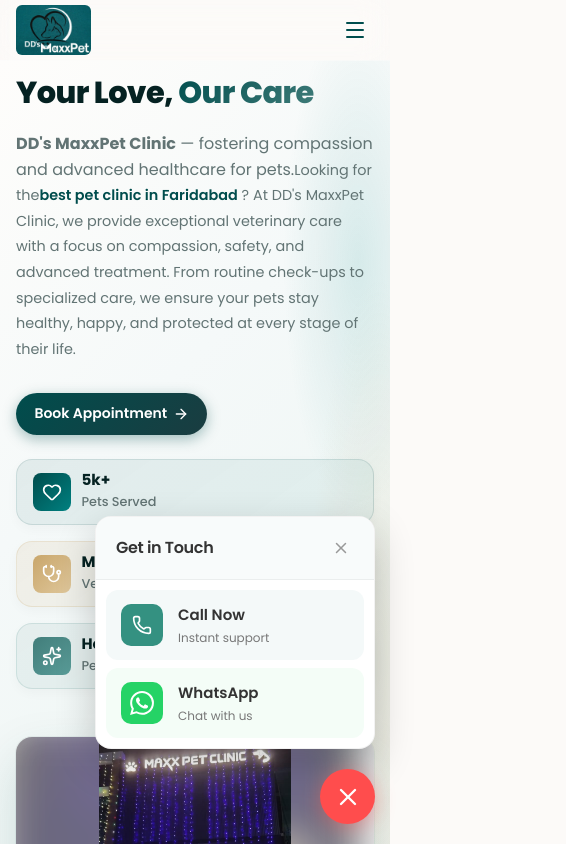
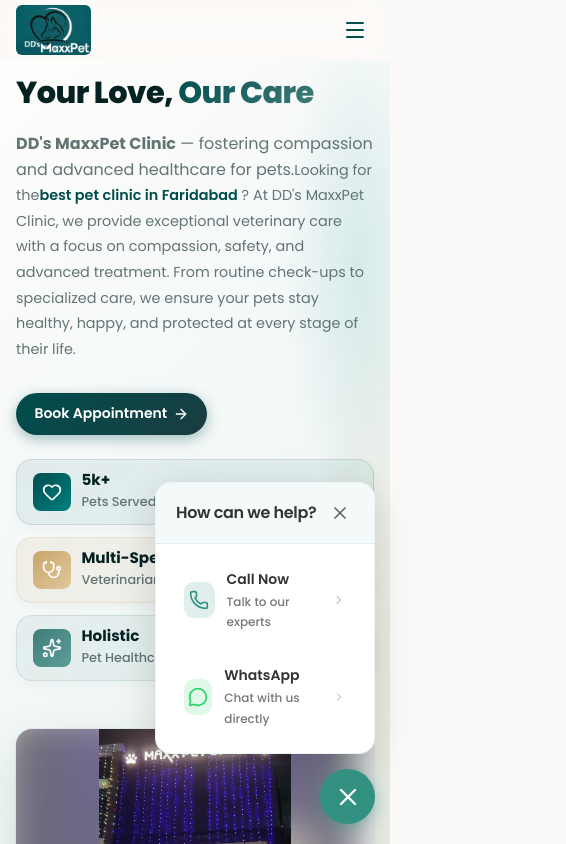
Before and after one commit to Anurag09199e/AjaySood, a React (Vite) app: page / in a window 390 px wide. Both pictures are taken after a click on the button 347 px from the left and 796 px from the top of the page. Shown: the top 844 px of the page, 566 px wide, since content can reach past the window. Built offline with nearby package versions, Linux system fonts and the light colour scheme; a web font is replaced by a local one.

Commit message:
dev update

```diff
--- a/src/App.css
+++ b/src/App.css
@@ -638,37 +638,44 @@ main {
     max-height: none;
     padding-top: 0;
     padding-bottom: 2.5rem;
+    overflow-x: hidden;
   }
 
   .hero-inner {
     grid-template-columns: 1fr;
     gap: 1.5rem;
-    padding: 1.5rem 1.25rem;
+    padding: 1.5rem 1rem;
+    width: 100%;
+    max-width: 100%;
   }
 
   .hero-content-col {
     order: 1;
     padding-right: 0;
+    width: 100%;
   }
 
   .hero-visual-col {
     order: 2;
     min-height: auto;
     max-height: none;
+    width: 100%;
   }
 
   .hero-img-wrap {
     max-height: none;
+    width: 100%;
   }
 
   .hero-features {
-    gap: 1rem;
+    gap: 0.75rem;
     margin-top: 1.5rem;
+    width: 100%;
   }
 
   .hero-feature-card {
-    flex: 1 1 calc(50% - 0.5rem);
-    min-width: 140px;
+    flex: 1 1 calc(50% - 0.375rem);
+    min-width: 120px;
   }
 }
 
@@ -870,15 +877,19 @@ main {
 
 @media (max-width: 600px) {
   .hero-stats {
-    gap: 1.25rem;
+    gap: 1rem;
+    flex-wrap: wrap;
+    justify-content: flex-start;
   }
 
   .hero-title {
-    font-size: 2.2rem;
+    font-size: 1.8rem;
+    word-break: break-word;
   }
 
   .hero-cards-row {
     grid-template-columns: 1fr;
+    width: 100%;
   }
 }
 
--- a/src/components/ContactFloatingButton.css
+++ b/src/components/ContactFloatingButton.css
@@ -1,7 +1,14 @@
-.contact-floating-container {
+:root {
+  --contact-primary: #349181;
+  --contact-white: #ffffff;
+  --contact-shadow: 0 4px 15px rgba(52, 145, 129, 0.4);
+  --contact-transition: all 0.3s cubic-bezier(0.175, 0.885, 0.32, 1.275);
+}
+
+.contact-floating-wrapper {
   position: fixed;
-  bottom: 20px;
-  right: 15px;
+  bottom: 30px;
+  right: 30px;
   z-index: 9999;
   display: flex;
   flex-direction: column;
@@ -12,135 +19,123 @@
 /* Tooltip */
 .contact-tooltip {
   position: absolute;
-  right: calc(100% + 15px);
-  bottom: 12px;
-  background: rgba(0, 0, 0, 0.8);
+  right: 70px;
+  top: 50%;
+  transform: translateY(-50%) translateX(10px);
+  background: #333;
   color: white;
   padding: 6px 12px;
   border-radius: 6px;
-  font-size: 13px;
-  font-weight: 500;
+  font-size: 14px;
   white-space: nowrap;
+  opacity: 0;
+  visibility: hidden;
+  transition: all 0.2s ease;
   pointer-events: none;
-  animation: fadeIn 0.2s ease-out;
-  box-shadow: 0 4px 10px rgba(0, 0, 0, 0.2);
+  box-shadow: 0 2px 10px rgba(0, 0, 0, 0.2);
 }
 
 .contact-tooltip::after {
   content: '';
   position: absolute;
-  right: -5px;
+  right: -6px;
   top: 50%;
   transform: translateY(-50%);
-  border-width: 5px 0 5px 5px;
+  border-width: 6px 0 6px 6px;
   border-style: solid;
-  border-color: transparent transparent transparent rgba(0, 0, 0, 0.8);
+  border-color: transparent transparent transparent #333;
 }
 
-/* Main FAB */
-.contact-main-fab {
-  width: 55px;
-  height: 55px;
+.contact-main-button:hover + .contact-tooltip {
+  opacity: 1;
+  visibility: visible;
+  transform: translateY(-50%) translateX(0);
+}
+
+/* Main Button */
+.contact-main-button {
+  width: 65px;
+  height: 65px;
   border-radius: 50%;
-  background-color: #349181;
-  color: white;
+  background-color: var(--contact-primary);
+  color: var(--contact-white);
   display: flex;
   align-items: center;
   justify-content: center;
   border: none;
   cursor: pointer;
-  box-shadow: 0 4px 20px rgba(52, 145, 129, 0.4);
+  box-shadow: var(--contact-shadow);
   position: relative;
-  transition: all 0.3s cubic-bezier(0.175, 0.885, 0.32, 1.275);
-  overflow: visible;
-  outline: none;
+  transition: var(--contact-transition);
+  z-index: 2;
+  padding: 0;
 }
 
-.contact-main-fab:hover {
-  transform: scale(1.1);
+.contact-main-button:hover {
+  transform: scale(1.05);
   filter: brightness(1.1);
 }
 
-.contact-main-fab:active {
+.contact-main-button:active {
   transform: scale(0.95);
 }
 
-.contact-main-fab.active {
-  background-color: #ff4d4d;
-  box-shadow: 0 4px 20px rgba(255, 77, 77, 0.4);
-}
-
-.fab-icon-container {
-  display: flex;
-  align-items: center;
-  justify-content: center;
-  z-index: 2;
-  transition: transform 0.3s ease;
-}
-
-.contact-main-fab.active .fab-icon-container {
-  transform: rotate(90deg);
-}
-
-/* Ripple Animation */
-.fab-ripple {
+/* Ripple effect */
+.contact-ripple {
   position: absolute;
   top: 0;
   left: 0;
   right: 0;
   bottom: 0;
   border-radius: 50%;
-  background-color: #349181;
-  opacity: 0.5;
+  background-color: var(--contact-primary);
+  opacity: 0.6;
   z-index: -1;
-  animation: pulse-ripple 2s infinite;
+  animation: contact-pulse 2s infinite;
 }
 
-.contact-main-fab.active .fab-ripple {
-  display: none;
-}
-
-@keyframes pulse-ripple {
+@keyframes contact-pulse {
   0% {
     transform: scale(1);
-    opacity: 0.5;
+    opacity: 0.6;
   }
   100% {
-    transform: scale(1.8);
+    transform: scale(1.6);
     opacity: 0;
   }
 }
 
-/* Popup Card */
+/* Popup Menu */
 .contact-popup-card {
   position: absolute;
-  bottom: calc(100% + 20px);
+  bottom: 80px;
   right: 0;
-  width: 280px;
   background: white;
   border-radius: 16px;
-  box-shadow: 0 15px 40px rgba(0, 0, 0, 0.2);
+  width: 240px;
+  box-shadow: 0 10px 40px rgba(0, 0, 0, 0.15);
+  overflow: hidden;
   opacity: 0;
+  visibility: hidden;
   transform: translateY(20px) scale(0.9);
-  pointer-events: none;
-  transition: all 0.4s cubic-bezier(0.175, 0.885, 0.32, 1.275);
-  overflow: hidden;
-  border: 1px solid rgba(0, 0, 0, 0.05);
+  transition: var(--contact-transition);
+  border: 1px solid rgba(52, 145, 129, 0.1);
+  z-index: 1;
 }
 
-.contact-popup-card.active {
+.contact-popup-card.open {
   opacity: 1;
+  visibility: visible;
   transform: translateY(0) scale(1);
-  pointer-events: all;
 }
 
 .contact-popup-header {
-  padding: 18px 20px;
-  background: #f8fbfb;
   display: flex;
   justify-content: space-between;
   align-items: center;
-  border-bottom: 1px solid rgba(0, 0, 0, 0.05);
+  padding: 16px 20px;
+  background: rgba(52, 145, 129, 0.05);
+  border-bottom: 1px solid rgba(52, 145, 129, 0.1);
 }
 
 .contact-popup-header h3 {
@@ -150,122 +145,109 @@
   color: #333;
 }
 
-.close-popup-btn {
+.contact-close-btn {
   background: transparent;
   border: none;
-  color: #999;
   cursor: pointer;
+  color: #666;
+  display: flex;
   padding: 4px;
-  display: flex;
-  align-items: center;
-  justify-content: center;
-  border-radius: 4px;
-  transition: all 0.2s ease;
+  border-radius: 50%;
+  transition: background 0.2s;
 }
 
-.close-popup-btn:hover {
+.contact-close-btn:hover {
   background: rgba(0, 0, 0, 0.05);
   color: #333;
 }
 
-.contact-popup-body {
-  padding: 10px;
+.contact-options-list {
+  padding: 12px;
   display: flex;
   flex-direction: column;
   gap: 8px;
 }
 
-.contact-card-option {
+.contact-option-item {
   display: flex;
   align-items: center;
-  gap: 15px;
-  padding: 12px 15px;
+  gap: 12px;
+  padding: 12px 16px;
   text-decoration: none;
+  color: #333;
+  font-weight: 500;
   border-radius: 12px;
-  transition: all 0.2s ease;
+  transition: background 0.2s, transform 0.2s;
 }
 
-.icon-wrapper {
-  width: 42px;
-  height: 42px;
-  border-radius: 10px;
+.contact-option-item:hover {
+  background: rgba(52, 145, 129, 0.08);
+  transform: translateX(4px);
+}
+
+.contact-option-icon {
+  width: 36px;
+  height: 36px;
   display: flex;
   align-items: center;
   justify-content: center;
-  flex-shrink: 0;
+  border-radius: 10px;
 }
 
-.option-text {
+.contact-option-icon.call {
+  background: rgba(52, 145, 129, 0.15);
+  color: var(--contact-primary);
+}
+
+.contact-option-icon.whatsapp {
+  background: rgba(37, 211, 102, 0.15);
+  color: #25D366;
+}
+
+.contact-option-text {
   display: flex;
   flex-direction: column;
 }
 
-.label {
-  font-size: 15px;
+.contact-option-title {
+  font-size: 14px;
   font-weight: 600;
-  color: #333;
 }
 
-.sub-label {
+.contact-option-desc {
   font-size: 12px;
   color: #777;
 }
 
-/* Specific Option Styles */
-.contact-card-option.call {
-  background: rgba(52, 145, 129, 0.05);
-}
-
-.contact-card-option.call .icon-wrapper {
-  background: #349181;
-  color: white;
-}
-
-.contact-card-option.call:hover {
-  background: rgba(52, 145, 129, 0.1);
-  transform: translateX(-3px);
-}
-
-.contact-card-option.whatsapp {
-  background: rgba(37, 211, 102, 0.05);
-}
-
-.contact-card-option.whatsapp .icon-wrapper {
-  background: #25D366;
-  color: white;
-}
-
-.contact-card-option.whatsapp:hover {
-  background: rgba(37, 211, 102, 0.1);
-  transform: translateX(-3px);
-}
-
-/* Responsive Scaling */
-@media (min-width: 768px) {
-  .contact-floating-container {
-    bottom: 25px;
-    right: 25px;
-  }
-
-  .contact-main-fab {
+/* Responsive adjustments */
+@media (max-width: 1024px) {
+  /* Tablet */
+  .contact-main-button {
     width: 60px;
     height: 60px;
   }
-}
-
-@media (min-width: 1024px) {
-  .contact-floating-container {
-    bottom: 30px;
-    right: 30px;
-  }
-
-  .contact-main-fab {
-    width: 65px;
-    height: 65px;
+  .contact-popup-card {
+    bottom: 75px;
   }
 }
 
-@keyframes fadeIn {
-  from { opacity: 0; transform: translateX(10px); }
-  to { opacity: 1; transform: translateX(0); }
+@media (max-width: 640px) {
+  /* Mobile */
+  .contact-floating-wrapper {
+    bottom: 20px;
+    right: 15px;
+    max-width: 100%;
+  }
+  .contact-main-button {
+    width: 55px;
+    height: 55px;
+  }
+  .contact-popup-card {
+    bottom: 70px;
+    right: 0;
+    width: 220px;
+  }
+  .contact-tooltip {
+    display: none; /* Hide tooltip on touch devices */
+  }
 }
--- a/src/components/ContactFloatingButton.tsx
+++ b/src/components/ContactFloatingButton.tsx
@@ -1,16 +1,13 @@
 import React, { useState, useEffect, useRef } from 'react';
-import { Phone, X } from 'lucide-react';
+import { Phone, MessageCircle, X, ChevronRight } from 'lucide-react';
 import './ContactFloatingButton.css';
 
 const ContactFloatingButton: React.FC = () => {
   const [isOpen, setIsOpen] = useState(false);
-  const [showTooltip, setShowTooltip] = useState(false);
   const containerRef = useRef<HTMLDivElement>(null);
 
-  const toggleMenu = () => {
-    setIsOpen(!isOpen);
-    if (!isOpen) setShowTooltip(false);
-  };
+  const toggleMenu = () => setIsOpen(!isOpen);
+  const closeMenu = () => setIsOpen(false);
 
   // Close menu when clicking outside
   useEffect(() => {
@@ -31,80 +28,69 @@ const ContactFloatingButton: React.FC = () => {
     };
   }, [isOpen]);
 
-  // Phone and WhatsApp details
-  const phoneNumber = "919876543210"; // REPLACE WITH ACTUAL NUMBER
-  const whatsappMessage = "Hello I want to book service";
-
-  const WhatsAppIcon = () => (
-    <svg
-      viewBox="0 0 24 24"
-      width="24"
-      height="24"
-      fill="currentColor"
-    >
-      <path d="M17.472 14.382c-.297-.149-1.758-.867-2.03-.967-.273-.099-.471-.148-.67.15-.197.297-.767.966-.94 1.164-.173.199-.347.223-.644.075-.297-.15-1.255-.463-2.39-1.475-.883-.788-1.48-1.761-1.653-2.059-.173-.297-.018-.458.13-.606.134-.133.298-.347.446-.52.149-.174.198-.298.298-.497.099-.198.05-.371-.025-.52-.075-.149-.669-1.612-.916-2.207-.242-.579-.487-.5-.669-.51-.173-.008-.371-.01-.57-.01-.198 0-.52.074-.792.372-.272.297-1.04 1.016-1.04 2.479 0 1.462 1.065 2.875 1.213 3.074.149.198 2.096 3.2 5.077 4.487.709.306 1.262.489 1.694.625.712.227 1.36.195 1.871.118.571-.085 1.758-.719 2.006-1.413.248-.694.248-1.289.173-1.413-.074-.124-.272-.198-.57-.347m-5.421 7.403h-.004a9.87 9.87 0 01-5.031-1.378l-.361-.214-3.741.982.998-3.648-.235-.374a9.86 9.86 0 01-1.51-5.26c.001-5.45 4.436-9.884 9.888-9.884 2.64 0 5.122 1.03 6.988 2.898a9.825 9.825 0 012.893 6.994c-.003 5.45-4.437 9.884-9.885 9.884m8.413-18.297A11.815 11.815 0 0012.05 0C5.495 0 .16 5.335.157 11.892c0 2.096.547 4.142 1.588 5.945L.057 24l6.305-1.654a11.882 11.882 0 005.683 1.448h.005c6.554 0 11.89-5.335 11.893-11.893a11.821 11.821 0 00-3.48-8.413z" />
-    </svg>
-  );
+  const phoneNumber = "91XXXXXXXXXX"; // User to replace with actual number
+  const whatsappText = "Hello I want to book service";
 
   return (
-    <div className="contact-floating-container" ref={containerRef}>
+    <div className="contact-floating-wrapper" ref={containerRef}>
       {/* Tooltip */}
-      {showTooltip && !isOpen && (
-        <div className="contact-tooltip">Contact Us</div>
-      )}
+      <div className="contact-tooltip">Contact Us</div>
 
-      {/* Popup Menu */}
-      <div className={`contact-popup-card ${isOpen ? 'active' : ''}`}>
+      {/* Main Floating Button */}
+      <button
+        className="contact-main-button"
+        onClick={toggleMenu}
+        aria-label="Contact support"
+        aria-expanded={isOpen}
+      >
+        <div className="contact-ripple"></div>
+        {isOpen ? <X size={28} /> : <Phone size={28} />}
+      </button>
+
+      {/* Popup Menu Card */}
+      <div className={`contact-popup-card ${isOpen ? 'open' : ''}`}>
         <div className="contact-popup-header">
-          <h3>Get in Touch</h3>
+          <h3>How can we help?</h3>
           <button
-            className="close-popup-btn"
-            onClick={() => setIsOpen(false)}
+            className="contact-close-btn"
+            onClick={closeMenu}
             aria-label="Close menu"
           >
-            <X size={18} />
+            <X size={20} />
           </button>
         </div>
-        <div className="contact-popup-body">
-          <a href={`tel:+${phoneNumber}`} className="contact-card-option call">
-            <div className="icon-wrapper">
+
+        <div className="contact-options-list">
+          {/* Call Option */}
+          <a href={`tel:+${phoneNumber}`} className="contact-option-item">
+            <div className="contact-option-icon call">
               <Phone size={20} />
             </div>
-            <div className="option-text">
-              <span className="label">Call Now</span>
-              <span className="sub-label">Instant support</span>
+            <div className="contact-option-text">
+              <span className="contact-option-title">Call Now</span>
+              <span className="contact-option-desc">Talk to our experts</span>
             </div>
+            <ChevronRight size={16} style={{ marginLeft: 'auto', opacity: 0.3 }} />
           </a>
+
+          {/* WhatsApp Option */}
           <a
-            href={`https://wa.me/${phoneNumber}?text=${encodeURIComponent(whatsappMessage)}`}
-            className="contact-card-option whatsapp"
+            href={`https://wa.me/${phoneNumber}?text=${encodeURIComponent(whatsappText)}`}
+            className="contact-option-item"
             target="_blank"
             rel="noopener noreferrer"
           >
-            <div className="icon-wrapper">
-              <WhatsAppIcon />
+            <div className="contact-option-icon whatsapp">
+              <MessageCircle size={20} />
             </div>
-            <div className="option-text">
-              <span className="label">WhatsApp</span>
-              <span className="sub-label">Chat with us</span>
+            <div className="contact-option-text">
+              <span className="contact-option-title">WhatsApp</span>
+              <span className="contact-option-desc">Chat with us directly</span>
             </div>
+            <ChevronRight size={16} style={{ marginLeft: 'auto', opacity: 0.3 }} />
           </a>
         </div>
       </div>
-
-      {/* Main Floating Button */}
-      <button
-        className={`contact-main-fab ${isOpen ? 'active' : ''}`}
-        onClick={toggleMenu}
-        onMouseEnter={() => setShowTooltip(true)}
-        onMouseLeave={() => setShowTooltip(false)}
-        aria-label="Contact support"
-      >
-        <div className="fab-icon-container">
-          {isOpen ? <X size={28} /> : <Phone size={28} />}
-        </div>
-        <div className="fab-ripple"></div>
-      </button>
     </div>
   );
 };
--- a/src/index.css
+++ b/src/index.css
@@ -73,6 +73,8 @@
 
 html {
   scroll-behavior: smooth;
+  overflow-x: hidden;
+  width: 100%;
 }
 
 body {
@@ -81,6 +83,8 @@ body {
   color: var(--text-body);
   line-height: 1.7;
   overflow-x: hidden;
+  width: 100%;
+  position: relative;
   min-height: 100vh;
   -webkit-font-smoothing: antialiased;
 }
@@ -94,9 +98,10 @@ ul {
   list-style: none;
 }
 
-img {
+img, video, iframe {
   max-width: 100%;
   height: auto;
+  border: none;
 }
 
 /* ============================================================
@@ -507,16 +512,16 @@ main {
 .blob-1 {
   top: -5%;
   left: -5%;
-  width: 500px;
-  height: 500px;
+  width: min(500px, 100%);
+  height: min(500px, 100%);
   background: radial-gradient(circle, rgba(13, 148, 136, 0.12) 0%, transparent 70%);
 }
 
 .blob-2 {
   bottom: -10%;
   right: -8%;
-  width: 400px;
-  height: 400px;
+  width: min(400px, 100%);
+  height: min(400px, 100%);
   background: radial-gradient(circle, rgba(245, 158, 11, 0.08) 0%, transparent 70%);
   animation-delay: -4s;
 }
```
